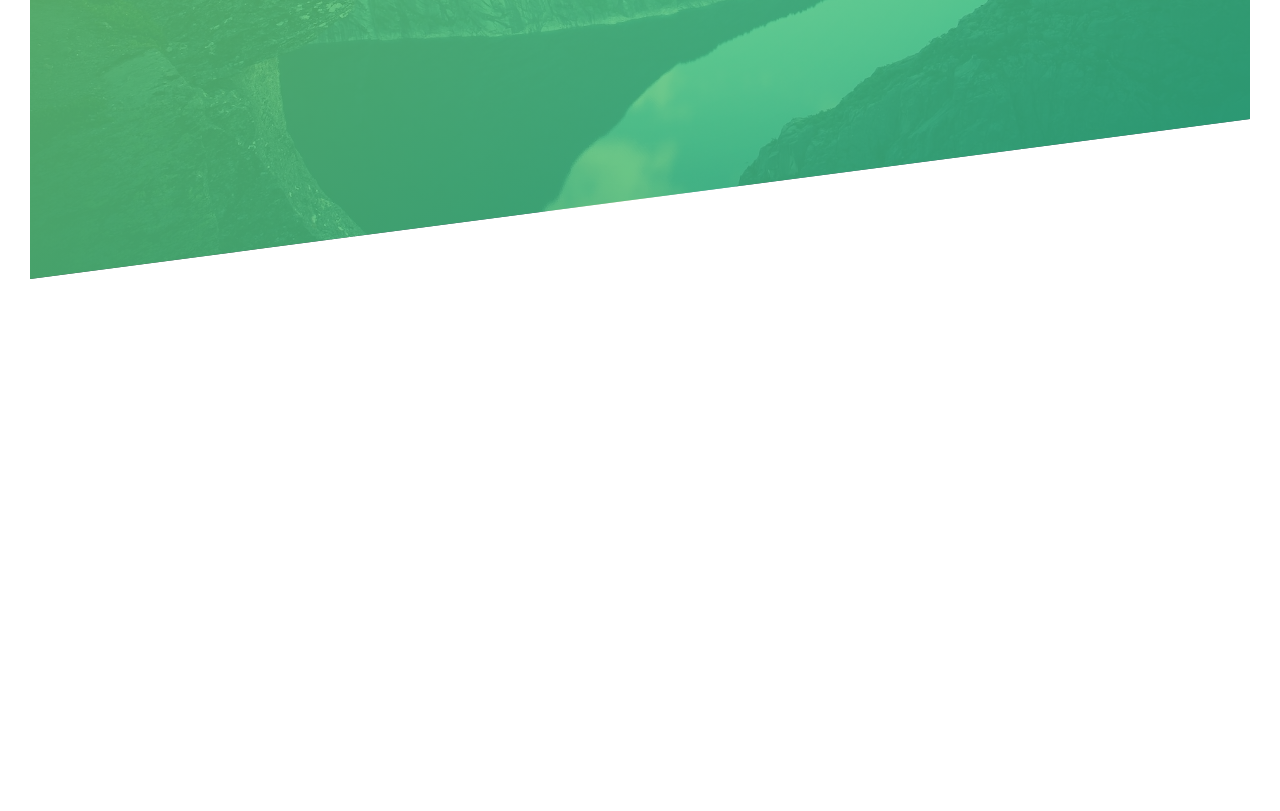
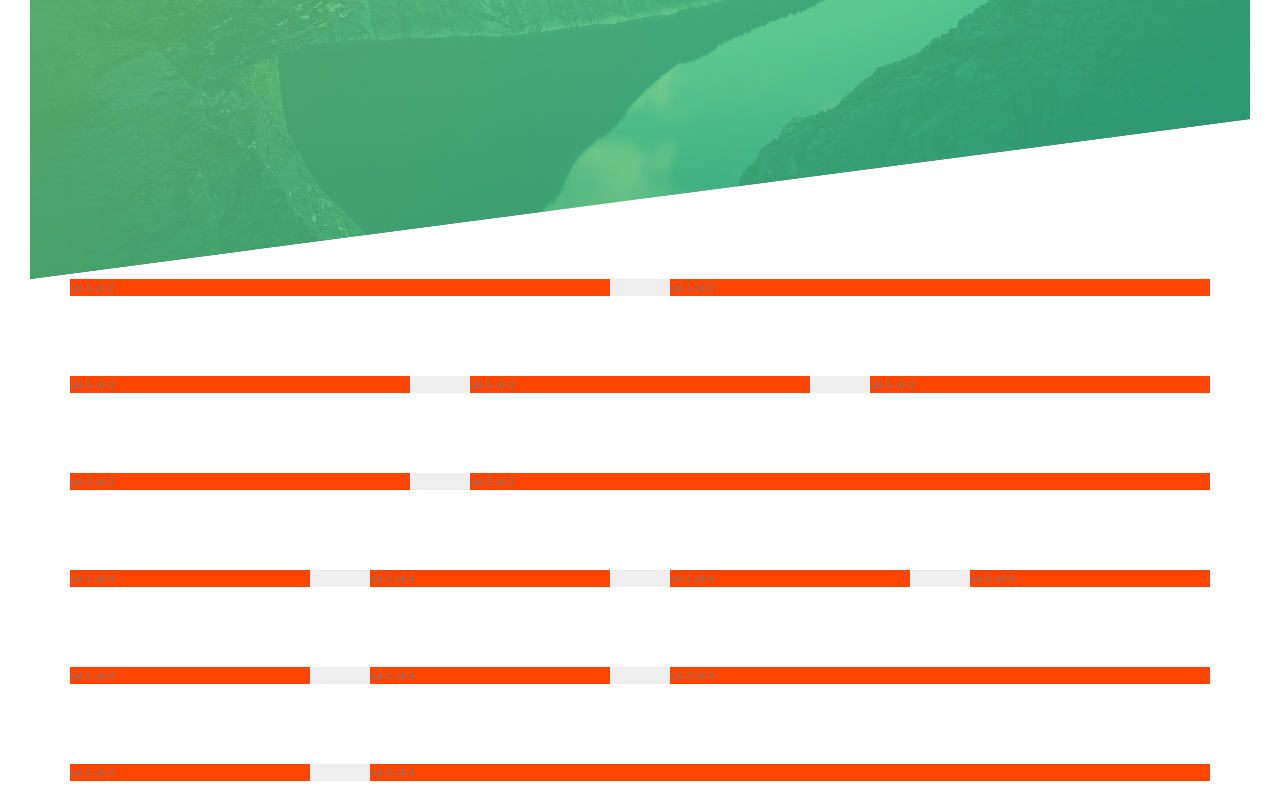
Before and after one commit to avkluchko/training_01, a website: page index.html in a window 1280 px wide. Shown: the part 511-1322 px from the top of the page. Before the commit the page ends 820 px from the top, so only its background shows below. Drawn offline with Linux system fonts and the light colour scheme.

Commit message:
Added layout grid (lesson 34)

```diff
--- a/index.html
+++ b/index.html
@@ -23,5 +23,35 @@
             <a href="#" class="btn btn--white btn--animated">Discover our tours</a>
         </div>
     </header>
+    <section class="grid-test">
+        <div class="row">
+            <div class="col-1-of-2">col-1-of-2</div>
+            <div class="col-1-of-2">col-1-of-2</div>
+        </div>
+        <div class="row">
+            <div class="col-1-of-3">col-1-of-3</div>
+            <div class="col-1-of-3">col-1-of-3</div>
+            <div class="col-1-of-3">col-1-of-3</div>
+        </div>
+        <div class="row">
+            <div class="col-1-of-3">col-1-of-3</div>
+            <div class="col-2-of-3">col-2-of-3</div>
+        </div>
+        <div class="row">
+            <div class="col-1-of-4">col-1-of-4</div>
+            <div class="col-1-of-4">col-1-of-4</div>
+            <div class="col-1-of-4">col-1-of-4</div>
+            <div class="col-1-of-4">col-1-of-4</div>
+        </div>
+        <div class="row">
+            <div class="col-1-of-4">col-1-of-4</div>
+            <div class="col-1-of-4">col-1-of-4</div>
+            <div class="col-2-of-4">col-2-of-4</div>
+        </div>
+        <div class="row">
+            <div class="col-1-of-4">col-1-of-4</div>
+            <div class="col-3-of-4">col-3-of-4</div>
+        </div>
+    </section>
 </body>
 </html>
--- a/sass/abstracts/_mixins.scss
+++ b/sass/abstracts/_mixins.scss
@@ -0,0 +1,7 @@
+@mixin clearfix {
+    &:after {
+        content: "";
+        display: table;
+        clear: both;
+    }
+}
--- a/sass/abstracts/_variables.scss
+++ b/sass/abstracts/_variables.scss
@@ -1,3 +1,4 @@
+// COLORS
 $color-primary: #55c57a;
 $color-primary-light: #7ed56f;
 $color-primary-dark: #28b485;
@@ -5,3 +6,8 @@ $color-primary-dark: #28b485;
 $color-grey-dark: #777;
 $color-white: #fff;
 $color-black: #000;
+
+// GRID
+$grid-width: 114rem;
+$gutter-vertical: 8rem;
+$gutter-horizontal: 6rem;
--- /dev/null
+++ b/sass/layout/_grid.scss
@@ -0,0 +1,45 @@
+.row {
+    max-width: $grid-width;
+    background-color: #eee;
+    margin: 0 auto;
+
+    &:not(:last-child) {
+        margin-bottom: $gutter-vertical;
+    }
+
+    @include clearfix;
+
+    [class^="col-"] {
+        background-color: orangered;
+        float: left;
+
+        &:not(:last-child) {
+            margin-right: $gutter-horizontal;
+        }
+    }
+
+    .col-1-of-2 {
+        width: calc((100% - #{$gutter-horizontal}) / 2);
+    }
+
+    .col-1-of-3 {
+        width: calc((100% - 2 * #{$gutter-horizontal}) / 3);
+    }
+
+    .col-2-of-3 {
+        width: calc(2 * ((100% - 2 * #{$gutter-horizontal}) / 3) + #{$gutter-horizontal});
+    }
+
+    .col-1-of-4 {
+        width: calc((100% - 3 * #{$gutter-horizontal}) / 4);
+    }
+
+    .col-2-of-4 {
+        width: calc(2 * ((100% - 3 * #{$gutter-horizontal}) / 4) + #{$gutter-horizontal});
+    }
+
+    .col-3-of-4 {
+        width: calc(3 * ((100% - 3 * #{$gutter-horizontal}) / 4) + (2 * #{$gutter-horizontal}));
+    }
+
+}
--- a/sass/main.scss
+++ b/sass/main.scss
@@ -10,5 +10,6 @@
 @import "components/button";
 
 @import "layout/header";
+@import "layout/grid";
 
 @import "pages/home";
```
Also changed, not shown: css/style.css. Lines whose indentation alone changed are shown as unchanged.
